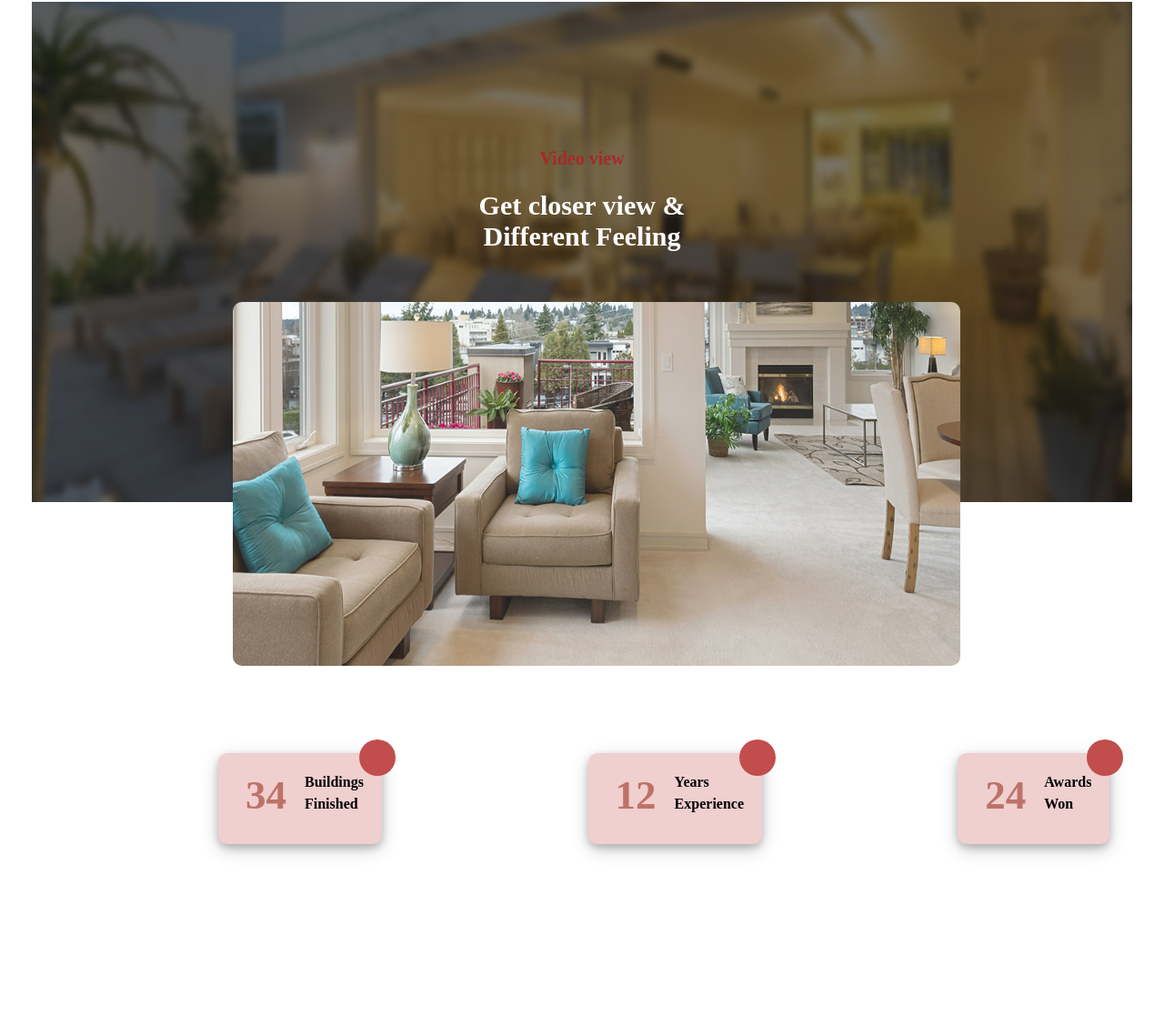
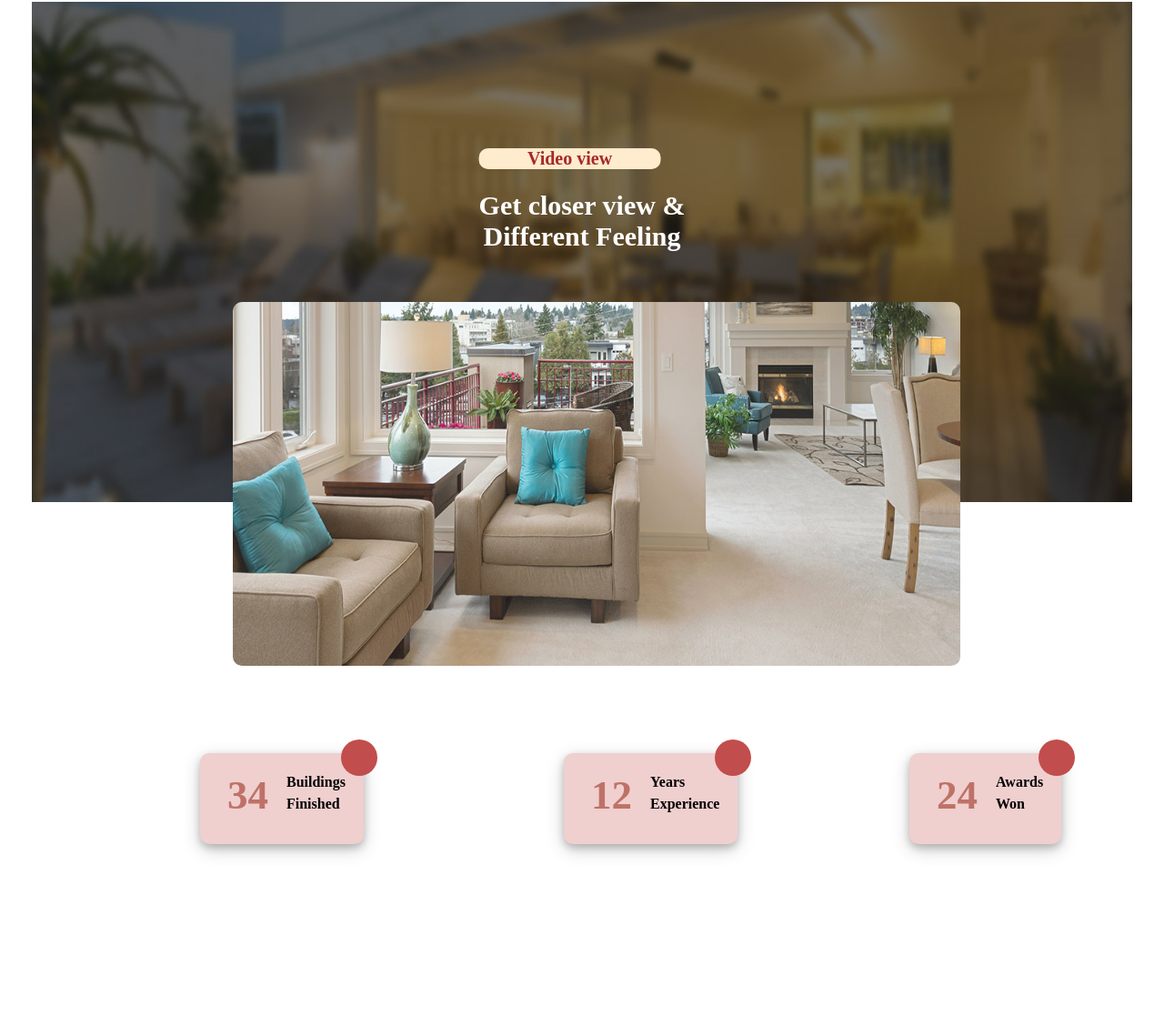
Before and after one commit to AkinJosh8/Property, a plain HTML site: page index.html in a window 1280 px wide. Shown: the part 1460-2588 px from the top of the page at 91% size. Drawn offline with Linux system fonts and the light colour scheme.

Commit message:
Update villa.css

```diff
--- a/villa.css
+++ b/villa.css
@@ -185,6 +185,10 @@ li{
 }
 .few{
     font-weight: bold;
+    background-color: blanchedalmond;
+    border-radius: 10px;
+    width: 200px;
+    text-align: center;
 }
 .closer{
     font-size: 30px;
@@ -199,7 +203,7 @@ li{
 .col{
     float: left;
     padding: 200px;
-    width: 33.33%;
+    width: 30%;
     display: flex;
     justify-content: space-evenly;
     position: relative;
@@ -213,7 +217,7 @@ li{
 .build{
     display: flex;
     position: relative;
-    margin-left: 40px;
+    margin-left: 20px;
     width: 600px;
     height: 100px;
     padding: 10px;
```
